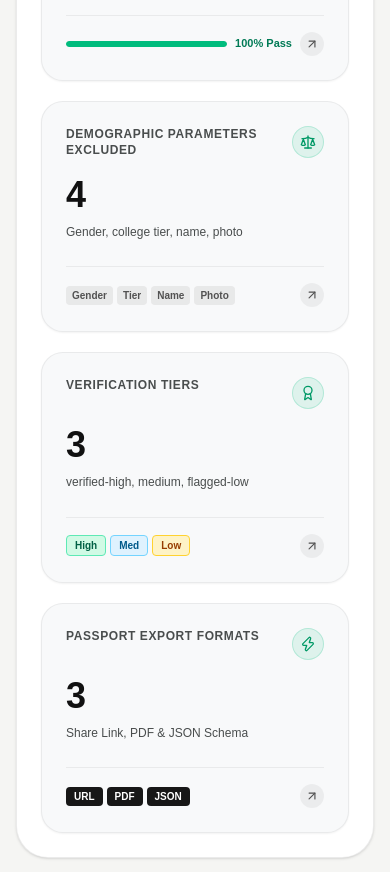
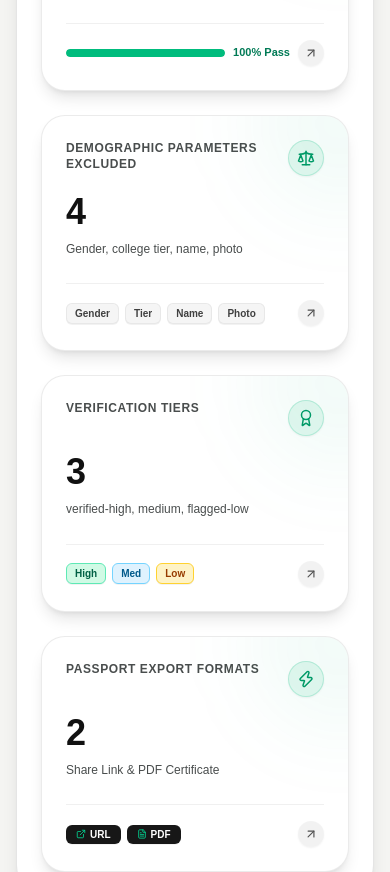
Before and after one commit to pratikranjan2212/skillsync, a Next.js app: page / in a window 390 px wide. Shown: the part 5780-6652 px from the top of the page. Built offline with nearby package versions, Linux system fonts and the light colour scheme; no server answers; a web font is replaced by a local one.

Commit message:
Add drop shadows, spring pop-up hover animation, remove JSON schematic, add section fade-in animation

```diff
--- a/app/components/landing/Metrics.jsx
+++ b/app/components/landing/Metrics.jsx
@@ -17,7 +17,6 @@ import {
   Sparkles,
   Check,
   FileText,
-  Code2,
   Lock
 } from "lucide-react";
 
@@ -56,10 +55,10 @@ export default function Metrics() {
     {
       id: "formats",
       label: "PASSPORT EXPORT FORMATS",
-      value: "3",
-      subtext: "Share Link, PDF & JSON Schema",
+      value: "2",
+      subtext: "Share Link & PDF Certificate",
       icon: Zap,
-      details: "Export your skill passport as an active URL link, verifiable PDF certificate, or cryptographically signed JSON schema."
+      details: "Export your skill passport as an active shareable URL link or a verifiable PDF certificate."
     }
   ];
 
@@ -70,45 +69,52 @@ export default function Metrics() {
 
   // Stagger animation container
   const containerVariants = {
+    hidden: { opacity: 0, y: 35 },
+    visible: {
+      opacity: 1,
+      y: 0,
+      transition: {
+        duration: 0.7,
+        ease: [0.16, 1, 0.3, 1],
+        staggerChildren: 0.12
+      }
+    }
+  };
+
+  const cardVariants = {
     hidden: { opacity: 0, y: 25 },
     visible: {
       opacity: 1,
       y: 0,
       transition: {
-        duration: 0.6,
-        ease: [0.16, 1, 0.3, 1],
-        staggerChildren: 0.1
-      }
-    }
-  };
-
-  const cardVariants = {
-    hidden: { opacity: 0, y: 20 },
-    visible: {
-      opacity: 1,
-      y: 0,
-      transition: {
-        duration: 0.5,
+        duration: 0.55,
         ease: [0.16, 1, 0.3, 1]
       }
     }
   };
 
   return (
-    <section id="metrics" className="py-16 md:py-20 px-4 sm:px-6 max-w-7xl mx-auto">
-      {/* Outer Card - Clean & Spacious */}
+    <motion.section
+      id="metrics"
+      initial={{ opacity: 0, y: 45 }}
+      whileInView={{ opacity: 1, y: 0 }}
+      viewport={{ once: true, margin: "-60px" }}
+      transition={{ duration: 0.8, ease: [0.16, 1, 0.3, 1] }}
+      className="py-16 md:py-24 px-4 sm:px-6 max-w-7xl mx-auto"
+    >
+      {/* Outer Card with Strong Drop Shadow */}
       <motion.div
         variants={containerVariants}
         initial="hidden"
         whileInView="visible"
-        viewport={{ once: true, margin: "-50px" }}
-        className="relative bg-white rounded-[32px] border border-black/8 p-6 sm:p-10 md:p-12 shadow-sm overflow-hidden"
+        viewport={{ once: true }}
+        className="relative bg-white rounded-[32px] sm:rounded-[40px] border border-black/10 p-6 sm:p-10 md:p-12 shadow-xl sm:shadow-2xl overflow-hidden"
       >
         {/* Section Header */}
         <div className="flex flex-col md:flex-row md:items-end justify-between gap-6 mb-10 pb-6 border-b border-black/8">
           <div>
-            <div className="inline-flex items-center gap-2 px-3 py-1 rounded-full bg-emerald-50 border border-emerald-200 text-emerald-800 text-xs font-bold uppercase tracking-wider mb-3">
-              <span className="w-2 h-2 rounded-full bg-emerald-500 animate-pulse"></span>
+            <div className="inline-flex items-center gap-2 px-3.5 py-1.5 rounded-full bg-emerald-50 border border-emerald-200 text-emerald-800 text-xs font-bold uppercase tracking-wider mb-3 shadow-xs">
+              <span className="w-2.5 h-2.5 rounded-full bg-emerald-500 animate-pulse"></span>
               Real-Time Verification Engine
             </div>
             <h2 className="text-2xl sm:text-4xl font-black text-[#111111] tracking-tight">
@@ -120,47 +126,50 @@ export default function Metrics() {
           </p>
         </div>
 
-        {/* 4 Stat Cards Grid - Simple & Readable */}
-        <div className="grid grid-cols-1 sm:grid-cols-2 lg:grid-cols-4 gap-5">
+        {/* 4 Stat Cards Grid with Drop Shadows & Spring Pop-Up Hover Animation */}
+        <div className="grid grid-cols-1 sm:grid-cols-2 lg:grid-cols-4 gap-6">
           {metricsData.map((m) => {
             const Icon = m.icon;
             return (
               <motion.div
                 key={m.id}
                 variants={cardVariants}
-                whileHover={{ y: -4 }}
-                whileTap={{ scale: 0.98 }}
-                transition={{ type: "spring", stiffness: 350, damping: 25 }}
+                whileHover={{ y: -10, scale: 1.03 }}
+                whileTap={{ scale: 0.97 }}
+                transition={{ type: "spring", stiffness: 380, damping: 19 }}
                 onClick={() => setActiveModal(m.id)}
-                className="group relative flex flex-col justify-between p-6 rounded-[22px] bg-[#F8F9FA] hover:bg-white border border-black/6 hover:border-emerald-500/40 shadow-xs hover:shadow-xl transition-all duration-300 cursor-pointer overflow-hidden"
+                className="group relative flex flex-col justify-between p-6 sm:p-7 rounded-[24px] bg-white border border-black/8 shadow-lg hover:shadow-2xl hover:shadow-emerald-500/10 hover:border-emerald-500/40 transition-all duration-300 cursor-pointer overflow-hidden"
               >
+                {/* Subtle Glow inside Card */}
+                <div className="absolute -top-20 -right-20 w-44 h-44 bg-emerald-500/5 rounded-full blur-2xl group-hover:bg-emerald-500/15 transition-all duration-500 pointer-events-none" />
+
                 <div>
                   {/* Top Header Row */}
                   <div className="flex items-start justify-between gap-2 mb-4">
                     <span className="text-xs font-extrabold uppercase tracking-wider text-[#494D4D] leading-snug">
                       {m.label}
                     </span>
-                    <div className="w-8 h-8 rounded-full bg-emerald-500/10 border border-emerald-500/20 flex items-center justify-center shrink-0 group-hover:bg-emerald-500 group-hover:text-black transition-all duration-300">
-                      <Icon className="w-4 h-4 text-emerald-600 group-hover:text-black transition-colors" />
+                    <div className="w-9 h-9 rounded-full bg-emerald-500/10 border border-emerald-500/20 flex items-center justify-center shrink-0 group-hover:bg-emerald-500 group-hover:text-black transition-all duration-300 shadow-xs">
+                      <Icon className="w-4.5 h-4.5 text-emerald-600 group-hover:text-black transition-colors" />
                     </div>
                   </div>
 
-                  {/* Clean Large Stat Value (No badge crowding) */}
+                  {/* Large Stat Value */}
                   <div className="text-4xl sm:text-5xl font-black text-[#111111] tracking-tight mb-2">
                     {m.value}
                   </div>
 
-                  {/* Clear Subtext */}
+                  {/* Subtext */}
                   <p className="text-xs sm:text-sm text-[#494D4D] font-medium leading-relaxed mb-6">
                     {m.subtext}
                   </p>
                 </div>
 
-                {/* Simplified & Clean Micro-Visual Footer */}
+                {/* Micro-Visual Footer */}
                 <div className="pt-4 border-t border-black/6 flex items-center justify-between gap-2">
                   {m.id === "verification" && (
                     <div className="w-full flex items-center gap-2">
-                      <div className="flex-1 h-1.5 bg-black/8 rounded-full overflow-hidden">
+                      <div className="flex-1 h-2 bg-black/8 rounded-full overflow-hidden">
                         <motion.div
                           initial={{ width: 0 }}
                           whileInView={{ width: "100%" }}
@@ -176,11 +185,11 @@ export default function Metrics() {
                   )}
 
                   {m.id === "demographic" && (
-                    <div className="flex items-center gap-1 flex-wrap">
+                    <div className="flex items-center gap-1.5 flex-wrap">
                       {["Gender", "Tier", "Name", "Photo"].map((param, i) => (
                         <span
                           key={i}
-                          className="px-1.5 py-0.5 text-[10px] font-bold rounded bg-neutral-200/80 text-neutral-600"
+                          className="px-2 py-0.5 text-[10px] font-bold rounded-md bg-neutral-100 text-neutral-700 border border-neutral-200/80 shadow-2xs"
                         >
                           {param}
                         </span>
@@ -189,34 +198,33 @@ export default function Metrics() {
                   )}
 
                   {m.id === "tiers" && (
-                    <div className="flex items-center gap-1">
-                      <span className="px-2 py-0.5 text-[10px] font-bold rounded bg-emerald-100 text-emerald-800 border border-emerald-300">
+                    <div className="flex items-center gap-1.5">
+                      <span className="px-2 py-0.5 text-[10px] font-bold rounded-md bg-emerald-100 text-emerald-800 border border-emerald-300 shadow-2xs">
                         High
                       </span>
-                      <span className="px-2 py-0.5 text-[10px] font-bold rounded bg-sky-100 text-sky-800 border border-sky-300">
+                      <span className="px-2 py-0.5 text-[10px] font-bold rounded-md bg-sky-100 text-sky-800 border border-sky-300 shadow-2xs">
                         Med
                       </span>
-                      <span className="px-2 py-0.5 text-[10px] font-bold rounded bg-amber-100 text-amber-800 border border-amber-300">
+                      <span className="px-2 py-0.5 text-[10px] font-bold rounded-md bg-amber-100 text-amber-800 border border-amber-300 shadow-2xs">
                         Low
                       </span>
                     </div>
                   )}
 
                   {m.id === "formats" && (
-                    <div className="flex items-center gap-1">
-                      <span className="px-2 py-0.5 text-[10px] font-bold rounded bg-neutral-900 text-white">
+                    <div className="flex items-center gap-1.5">
+                      <span className="px-2.5 py-0.5 text-[10px] font-bold rounded-md bg-neutral-900 text-white shadow-2xs flex items-center gap-1">
+                        <ExternalLink className="w-2.5 h-2.5 text-emerald-400" />
                         URL
                       </span>
-                      <span className="px-2 py-0.5 text-[10px] font-bold rounded bg-neutral-900 text-white">
+                      <span className="px-2.5 py-0.5 text-[10px] font-bold rounded-md bg-neutral-900 text-white shadow-2xs flex items-center gap-1">
+                        <FileText className="w-2.5 h-2.5 text-emerald-400" />
                         PDF
-                      </span>
-                      <span className="px-2 py-0.5 text-[10px] font-bold rounded bg-neutral-900 text-white">
-                        JSON
                       </span>
                     </div>
                   )}
 
-                  <div className="w-6 h-6 rounded-full bg-black/5 group-hover:bg-emerald-500 group-hover:text-black flex items-center justify-center transition-all shrink-0">
+                  <div className="w-6.5 h-6.5 rounded-full bg-black/5 group-hover:bg-emerald-500 group-hover:text-black flex items-center justify-center transition-all shrink-0 shadow-xs">
                     <ArrowUpRight className="w-3.5 h-3.5 text-neutral-600 group-hover:text-black" />
                   </div>
                 </div>
@@ -307,7 +315,7 @@ export default function Metrics() {
                     </div>
                   </div>
 
-                  <div className="p-4 rounded-2xl bg-emerald-950 text-white flex items-center justify-between">
+                  <div className="p-4 rounded-2xl bg-emerald-950 text-white flex items-center justify-between shadow-lg">
                     <div className="flex items-center gap-3">
                       <Sparkles className="w-5 h-5 text-emerald-400 shrink-0" />
                       <div>
@@ -445,7 +453,7 @@ export default function Metrics() {
                     Adjust the evidence confidence score below to see how SkillSync categorizes credentials into verified tiers.
                   </p>
 
-                  <div className="p-5 rounded-3xl bg-neutral-50 border border-neutral-200 space-y-3">
+                  <div className="p-5 rounded-3xl bg-neutral-50 border border-neutral-200 space-y-3 shadow-inner">
                     <div className="flex items-center justify-between">
                       <span className="text-xs font-extrabold text-neutral-800">
                         Simulate Evidence Score:
@@ -469,7 +477,7 @@ export default function Metrics() {
 
                   <div className="space-y-2.5">
                     <div
-                      className={`p-4 rounded-2xl border transition-all flex items-center justify-between ${
+                      className={`p-4 rounded-2xl border transition-all flex items-center justify-between shadow-xs ${
                         simulatedScore >= 85
                           ? "bg-emerald-50 border-emerald-400 ring-2 ring-emerald-500/20"
                           : "bg-white border-neutral-200 opacity-60"
@@ -490,7 +498,7 @@ export default function Metrics() {
                     </div>
 
                     <div
-                      className={`p-4 rounded-2xl border transition-all flex items-center justify-between ${
+                      className={`p-4 rounded-2xl border transition-all flex items-center justify-between shadow-xs ${
                         simulatedScore >= 60 && simulatedScore < 85
                           ? "bg-sky-50 border-sky-400 ring-2 ring-sky-500/20"
                           : "bg-white border-neutral-200 opacity-60"
@@ -511,7 +519,7 @@ export default function Metrics() {
                     </div>
 
                     <div
-                      className={`p-4 rounded-2xl border transition-all flex items-center justify-between ${
+                      className={`p-4 rounded-2xl border transition-all flex items-center justify-between shadow-xs ${
                         simulatedScore < 60
                           ? "bg-amber-50 border-amber-400 ring-2 ring-amber-500/20"
                           : "bg-white border-neutral-200 opacity-60"
@@ -534,7 +542,7 @@ export default function Metrics() {
                 </div>
               )}
 
-              {/* MODAL CONTENT: EXPORT FORMATS */}
+              {/* MODAL CONTENT: EXPORT FORMATS (JSON REMOVED) */}
               {activeModal === "formats" && (
                 <div className="space-y-6">
                   <div className="flex items-center gap-3">
@@ -546,7 +554,7 @@ export default function Metrics() {
                         Export Playground
                       </span>
                       <h3 className="text-2xl font-black text-neutral-900">
-                        3 Passport Export Formats
+                        2 Passport Export Formats
                       </h3>
                     </div>
                   </div>
@@ -554,7 +562,7 @@ export default function Metrics() {
                   <div className="flex gap-2 p-1.5 rounded-2xl bg-neutral-100 border border-neutral-200">
                     <button
                       onClick={() => setSelectedFormatTab("link")}
-                      className={`flex-1 py-2 rounded-xl text-xs font-extrabold flex items-center justify-center gap-1.5 transition-all cursor-pointer ${
+                      className={`flex-1 py-2.5 rounded-xl text-xs font-extrabold flex items-center justify-center gap-1.5 transition-all cursor-pointer ${
                         selectedFormatTab === "link"
                           ? "bg-white text-neutral-900 shadow-sm"
                           : "text-neutral-600 hover:text-neutral-900"
@@ -564,23 +572,13 @@ export default function Metrics() {
                     </button>
                     <button
                       onClick={() => setSelectedFormatTab("pdf")}
-                      className={`flex-1 py-2 rounded-xl text-xs font-extrabold flex items-center justify-center gap-1.5 transition-all cursor-pointer ${
+                      className={`flex-1 py-2.5 rounded-xl text-xs font-extrabold flex items-center justify-center gap-1.5 transition-all cursor-pointer ${
                         selectedFormatTab === "pdf"
                           ? "bg-white text-neutral-900 shadow-sm"
                           : "text-neutral-600 hover:text-neutral-900"
                       }`}
                     >
                       <FileText className="w-3.5 h-3.5 text-emerald-600" /> PDF Document
-                    </button>
-                    <button
-                      onClick={() => setSelectedFormatTab("json")}
-                      className={`flex-1 py-2 rounded-xl text-xs font-extrabold flex items-center justify-center gap-1.5 transition-all cursor-pointer ${
-                        selectedFormatTab === "json"
-                          ? "bg-white text-neutral-900 shadow-sm"
-                          : "text-neutral-600 hover:text-neutral-900"
-                      }`}
-                    >
-                      <Code2 className="w-3.5 h-3.5 text-emerald-600" /> JSON Schema
                     </button>
                   </div>
 
@@ -632,23 +630,6 @@ export default function Metrics() {
                         </div>
                       </div>
                     )}
-
-                    {selectedFormatTab === "json" && (
-                      <div className="space-y-2">
-                        <div className="text-xs text-neutral-400 font-medium">
-                          Cryptographic JSON Payload:
-                        </div>
-                        <pre className="p-3.5 rounded-2xl bg-black font-mono text-[11px] text-emerald-400 overflow-x-auto border border-neutral-800 leading-relaxed">
-{`{
-  "passport_id": "PASSPORT-8492",
-  "issuer": "SkillSync Verification Engine",
-  "evidence_tier": "verified-high",
-  "signature": "0x9f8e7d6c5b4a3f2e1d0c9b8a7f6e5d4c3b2a1f0e",
-  "skills": ["Machine Learning", "PyTorch", "SQL Optimization"]
-}`}
-                        </pre>
-                      </div>
-                    )}
                   </div>
                 </div>
               )}
@@ -656,6 +637,6 @@ export default function Metrics() {
           </div>
         )}
       </AnimatePresence>
-    </section>
+    </motion.section>
   );
 }
```
